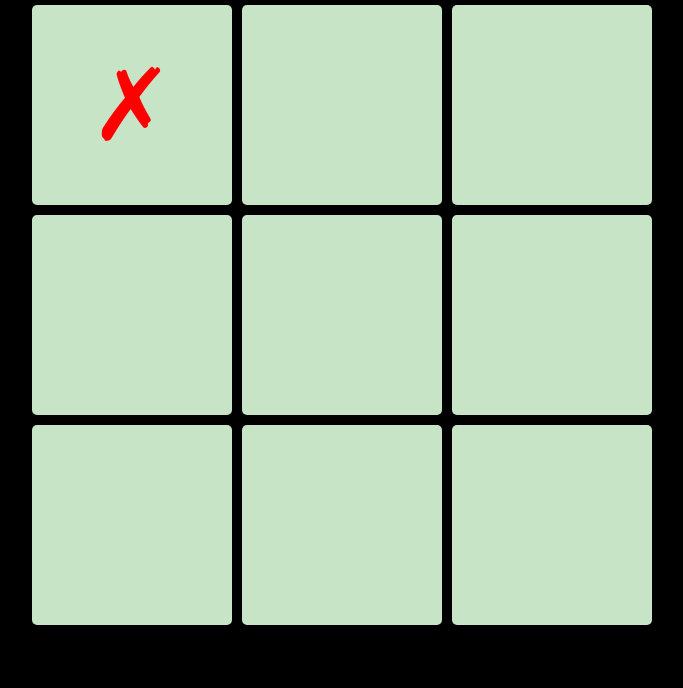
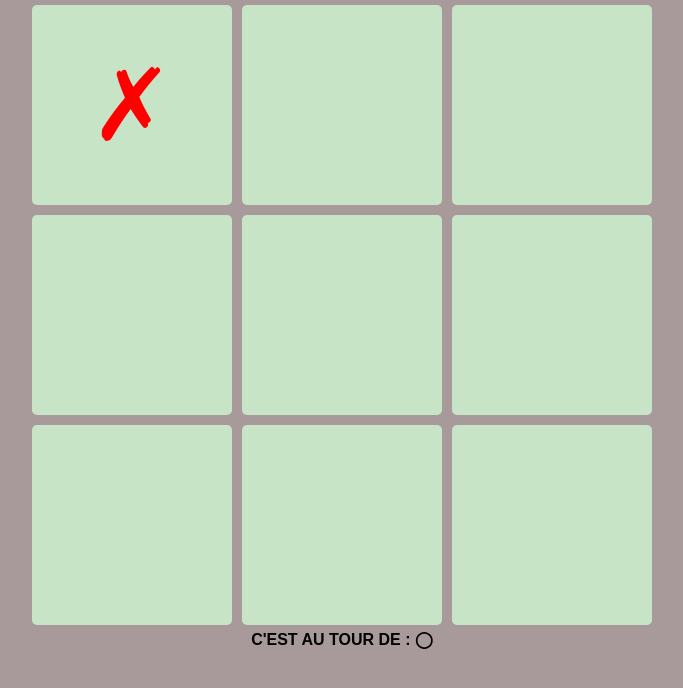
Before and after one commit to David-SDA/Exercice_js_exo3, a plain HTML site: page index.html in a window 1280 px wide. Both pictures are taken after a click on the element 430 px from the left and 105 px from the top of the page. Shown: the whole page, without its empty margins (298-981 px from the left). Drawn offline with Linux system fonts and the light colour scheme.

Commit message:
Ajout affichage tour de joueur

```diff
--- a/index.html
+++ b/index.html
@@ -11,6 +11,7 @@
     <body>
         <div class="contenu">
         </div>
+        <p class="tour">C'EST AU TOUR DE : <span class="tourJoueur">✗</span></p>
         <script src="script.js"></script>
     </body>
 </html>
--- a/script.js
+++ b/script.js
@@ -1,4 +1,5 @@
 const contenu = document.querySelector(".contenu");
+const texteTour = document.querySelector(".tourJoueur");
 
 let joueurActuel = "✗"; // ou ◯
 
@@ -15,6 +16,7 @@ for(i = 0; i < 9; i++){
             croix.classList.add("croix");
             croix.innerHTML = "✗";
             joueurActuel = "◯";
+            texteTour.innerHTML = "◯";
         }
         else{
             let rond = document.createElement("span");
@@ -22,6 +24,7 @@ for(i = 0; i < 9; i++){
             rond.classList.add("rond");
             rond.innerHTML = "◯";
             joueurActuel = "✗";
+            texteTour.innerHTML = "✗";
         }
     })
 }
--- a/style.css
+++ b/style.css
@@ -5,7 +5,7 @@
 }
 
 body{
-    background-color: #000;
+    background-color: #a89a9a;
 }
 
 .contenu{
@@ -40,3 +40,10 @@ body{
     color: green;
     font-size: 80px;
 }
+
+.tour{
+    color: #000000;
+    font-family: Arial, Helvetica, sans-serif;
+    font-weight: 700;
+    text-align: center;
+}
```
